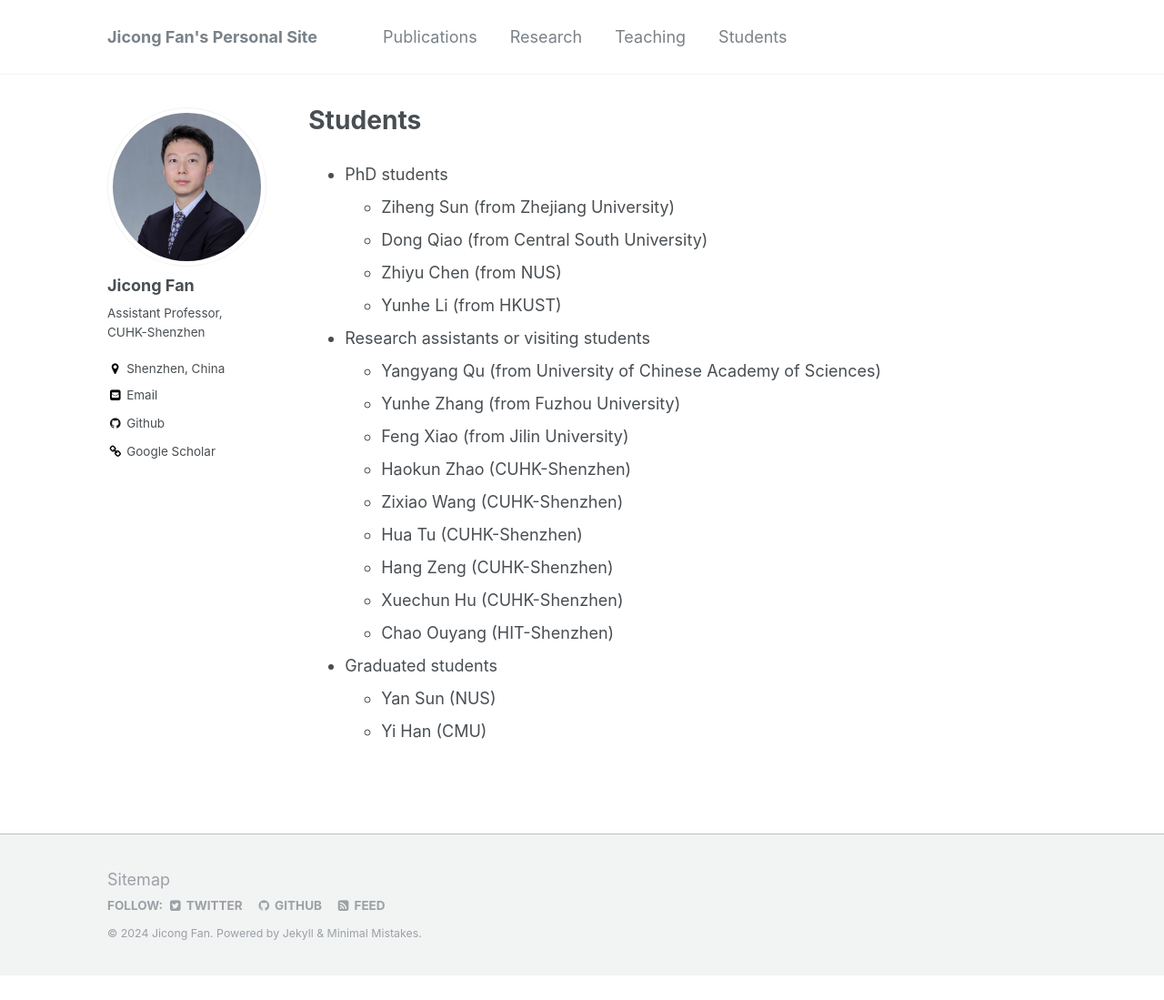
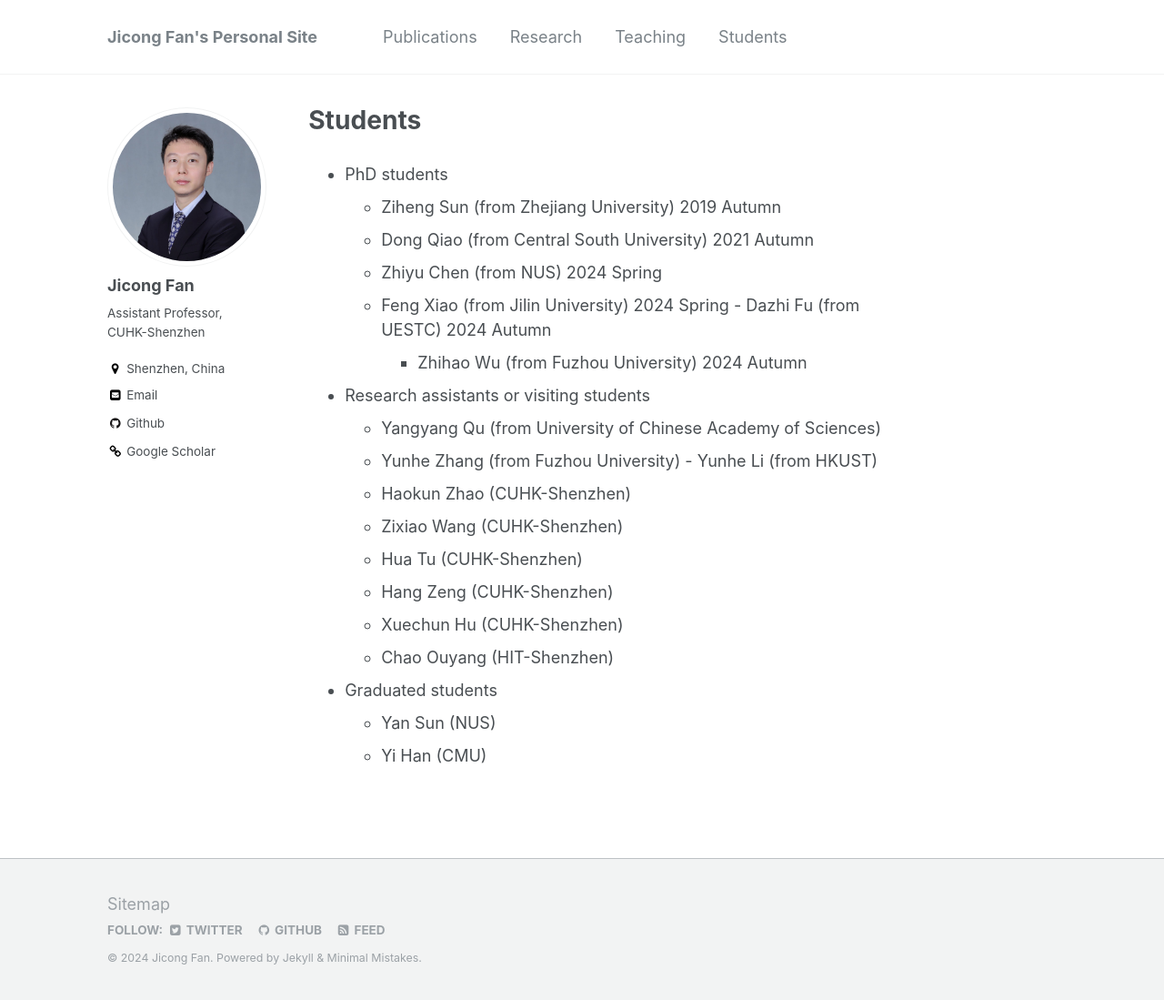
Before and after one commit to jicongfan/jicongfan.github.io, a Jekyll site: the page built from _pages/students.md, in a window 1280 px wide and 1099 px high. Shown: the whole window at 91% size. Built offline with Jekyll 4.4.1, drawn with Linux system fonts in a browser that asks for light colours.

Commit message:
Update students.md

```diff
--- a/_pages/students.md
+++ b/_pages/students.md
@@ -5,15 +5,17 @@ author_profile: true
 ---
 
 - PhD students
-	- Ziheng Sun (from Zhejiang University)
-	- Dong Qiao (from Central South University)
-	- Zhiyu Chen (from NUS)
-	- Yunhe Li (from HKUST)
+	- Ziheng Sun (from Zhejiang University) 2019 Autumn
+	- Dong Qiao (from Central South University) 2021 Autumn
+	- Zhiyu Chen (from NUS) 2024 Spring
+	- Feng Xiao (from Jilin University) 2024 Spring
+ 	- Dazhi Fu (from UESTC) 2024 Autumn
+        - Zhihao Wu (from Fuzhou University) 2024 Autumn
 
 - Research assistants or visiting students
 	- Yangyang Qu (from University of Chinese Academy of Sciences)
 	- Yunhe Zhang (from Fuzhou University)
-	- Feng Xiao (from Jilin University)
+   	- Yunhe Li (from HKUST)
 	- Haokun Zhao (CUHK-Shenzhen)
 	- Zixiao Wang (CUHK-Shenzhen)
 	- Hua Tu (CUHK-Shenzhen)
```
